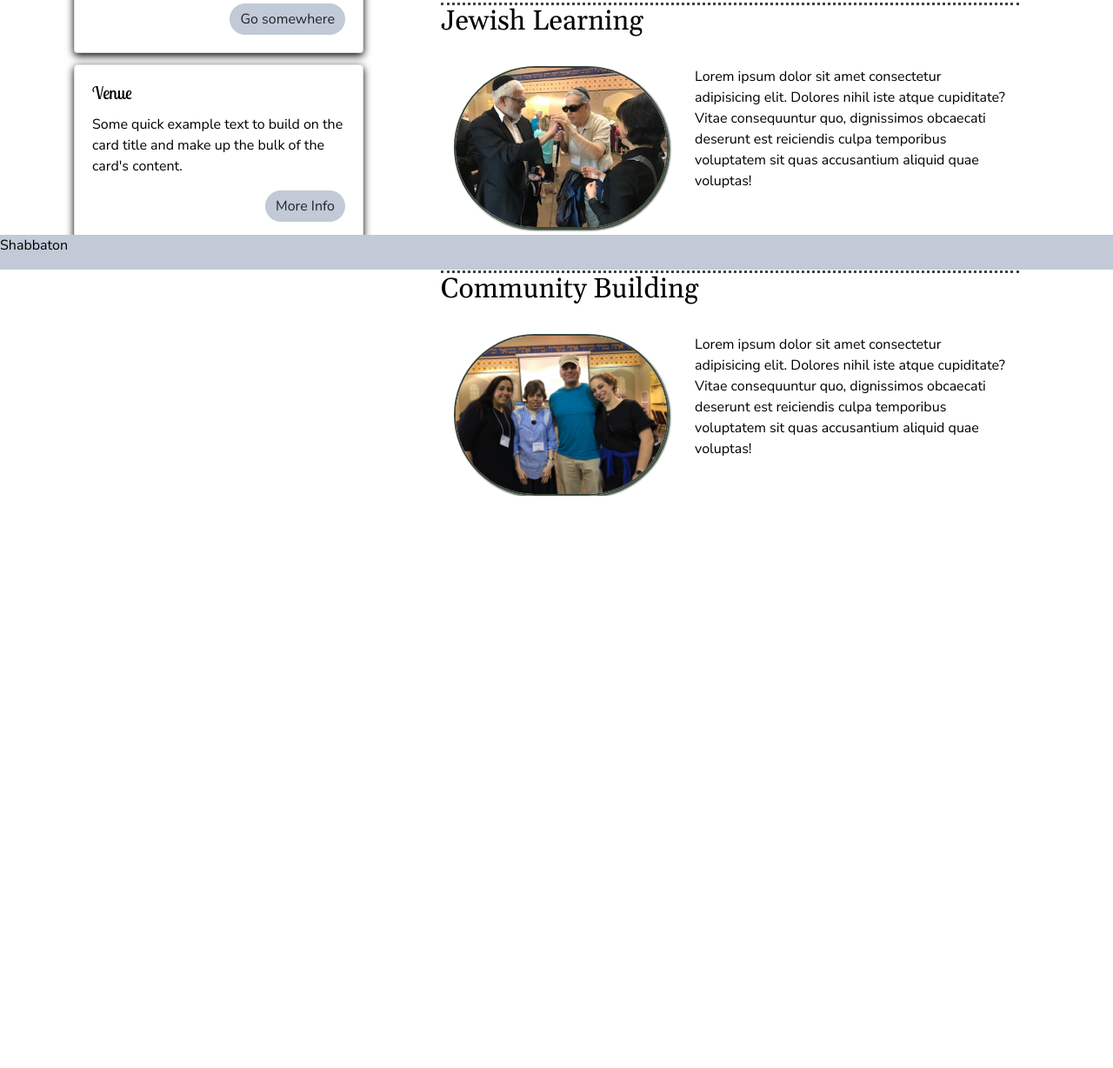
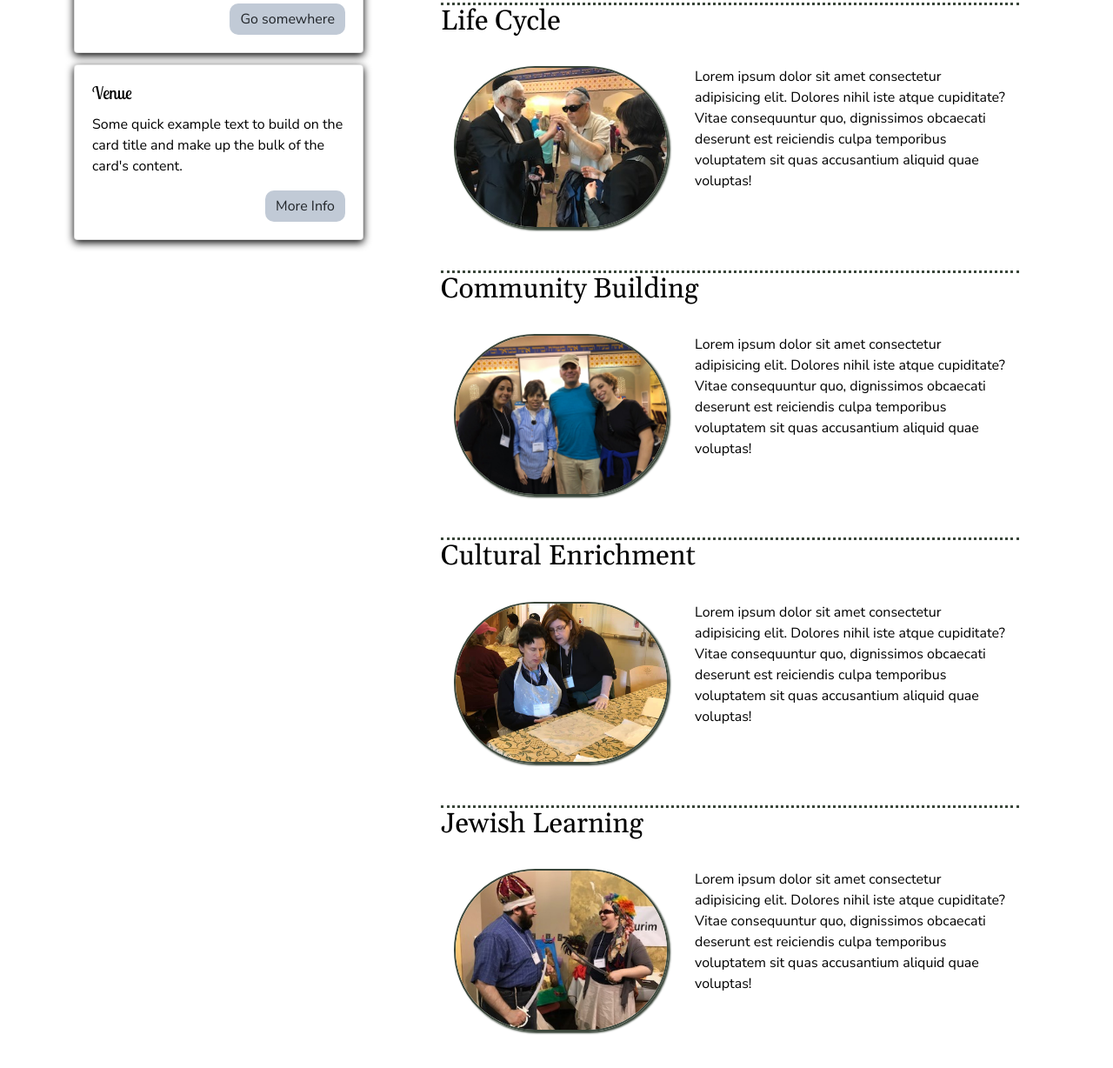
Before and after one commit to KAronoff/dbshabbaton, a plain HTML site: page index.html in a window 1280 px wide. Shown: the part 490-1718 px from the top of the page at 87% size. Before the commit the page ends 1060 px from the top, so only its background shows below. Drawn offline with nearby package versions, Linux system fonts and the light colour scheme.

Commit message:
added another row, switched out an image, added a margin on the bottom of the page container, and got rid of the footer

```diff
--- a/index.html
+++ b/index.html
@@ -27,7 +27,7 @@
   </div>
   <!-- end row 1 -->
 
-  <div class="container">
+  <div class="container mb-5">
     <!-- start row 2 -->
   <!-- start nagivation -->
   <div class="row">
@@ -82,7 +82,7 @@
         <!-- start 1 row -->
         <div class="row mt-5 picCont">
           <h2 class="mydisplayFont">
-            Jewish Learning
+            Life Cycle
           </h2>
         </div>
         <!-- end 1 row -->
@@ -118,6 +118,49 @@
           </div>
         <!-- end 4 row -->
 
+        <!-- start 5 row -->
+        <div class="row mt-5 picCont">
+            <h2 class="mydisplayFont">
+              Cultural Enrichment
+            </h2>
+          </div>
+        <!-- end 5 row -->
+
+        <!-- start 6 row -->
+        <div class="row mt-4">
+            <div class="col-md-5">
+              <img src="Assets/Images/baking_challah.jpg" class="img-fluid myImage" alt="SSP re-voicing for DeafBlind Participant while she makes challah">
+            </div>
+            <div class="col-md-7">
+              <p>
+                Lorem ipsum dolor sit amet consectetur adipisicing elit. Dolores nihil iste atque cupiditate? Vitae consequuntur quo, dignissimos obcaecati deserunt est reiciendis culpa temporibus voluptatem sit quas accusantium aliquid quae voluptas!
+              </p>
+            </div>
+          </div>
+        <!-- end 6 row -->
+
+        <!-- start 7 row -->
+        <div class="row mt-5 picCont">
+            <h2 class="mydisplayFont">
+              Jewish Learning
+            </h2>
+          </div>
+        <!-- end 7 row -->
+
+        <!-- start 8 row -->
+        <div class="row mt-4">
+            <div class="col-md-5">
+              <img src="Assets/Images/Purim_tactile_display.jpg" class="img-fluid myImage" alt="DeafBlind participant and family enjoying purim tactile exhibit">
+            </div>
+            <div class="col-md-7">
+              <p>
+                Lorem ipsum dolor sit amet consectetur adipisicing elit. Dolores nihil iste atque cupiditate? Vitae consequuntur quo, dignissimos obcaecati deserunt est reiciendis culpa temporibus voluptatem sit quas accusantium aliquid quae voluptas!
+              </p>
+            </div>
+          </div>
+        <!-- end 8 row -->
+
+
       </div>
       <!-- end right column -->
     </div>
@@ -125,9 +168,7 @@
 
   </div>
   <!-- start footer -->
-  <footer>
-    <p>Shabbaton</p>
-  </footer>
+
   <!-- end footer -->
 <!-- end page -->
 </body>
--- a/style.css
+++ b/style.css
@@ -45,7 +45,7 @@ body {
 .btn {
   border: #C1CAD6;
   float: right;
-  border-radius: 40px;
+  border-radius: 10px;
   background-color: #C1CAD6;
 }
 
```
Also changed, not shown: Assets/Images/Purim_tactile_display.jpg (added), Assets/Images/baking_challah.jpg (added), Assets/Images/hanukkah_tactile_display.jpg (added).
